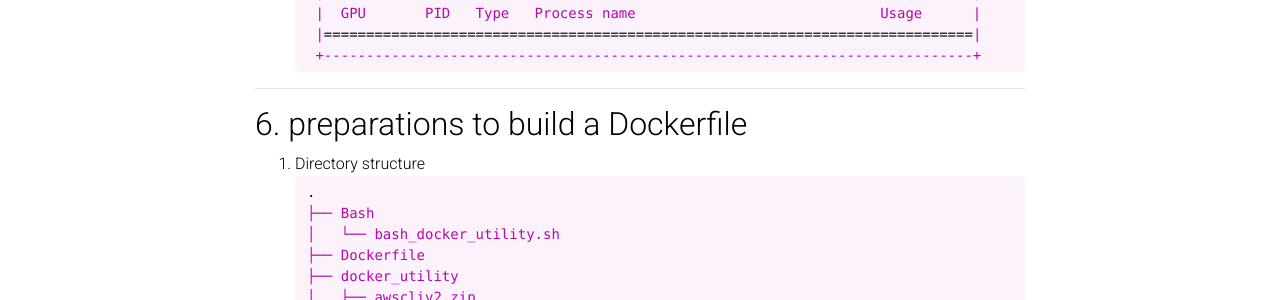
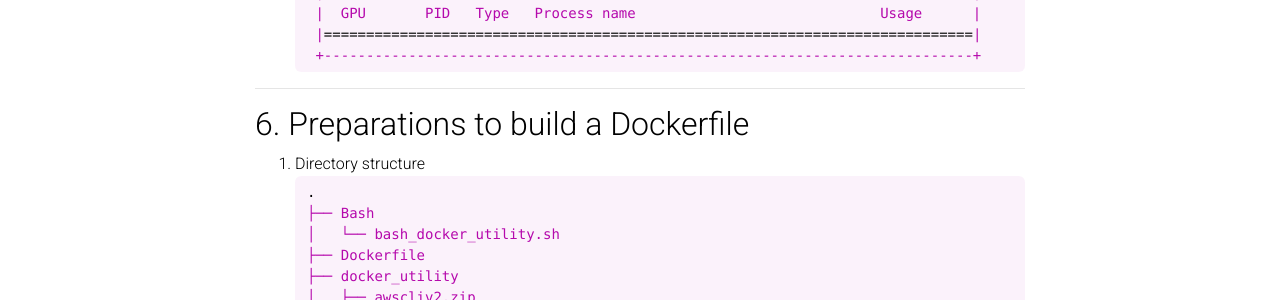
Before and after one commit to vujadeyoon/vujadeyoon.github.io, a Jekyll site: the page built from _posts/Docker/2022-01-16-docker_with_NVIDIA_container_toolkit_for_deep_learning.md, in a window 1280 px wide and 900 px high, scrolled down 2166 px. Shown: the part 155-455 px from the top of the window. Built offline with Jekyll 4.4.1, drawn with Linux system fonts in a browser that asks for light colours; comment, search, counter and statistics services are not loaded; a style sheet for code colours, icons or effects is not loaded.

````diff
--- a/_posts/Docker/2022-01-16-docker_with_NVIDIA_container_toolkit_for_deep_learning.md
+++ b/_posts/Docker/2022-01-16-docker_with_NVIDIA_container_toolkit_for_deep_learning.md
@@ -111,7 +111,7 @@ You can check the whole Dockerfile in the [7-2. Dockerfile](#dockerfile).
 
 <hr>
 
-## 6. preparations to build a Dockerfile <a name="docker_preparations"></a>
+## 6. Preparations to build a Dockerfile <a name="docker_preparations"></a>
 1. Directory structure
 ```bash
 .
````
